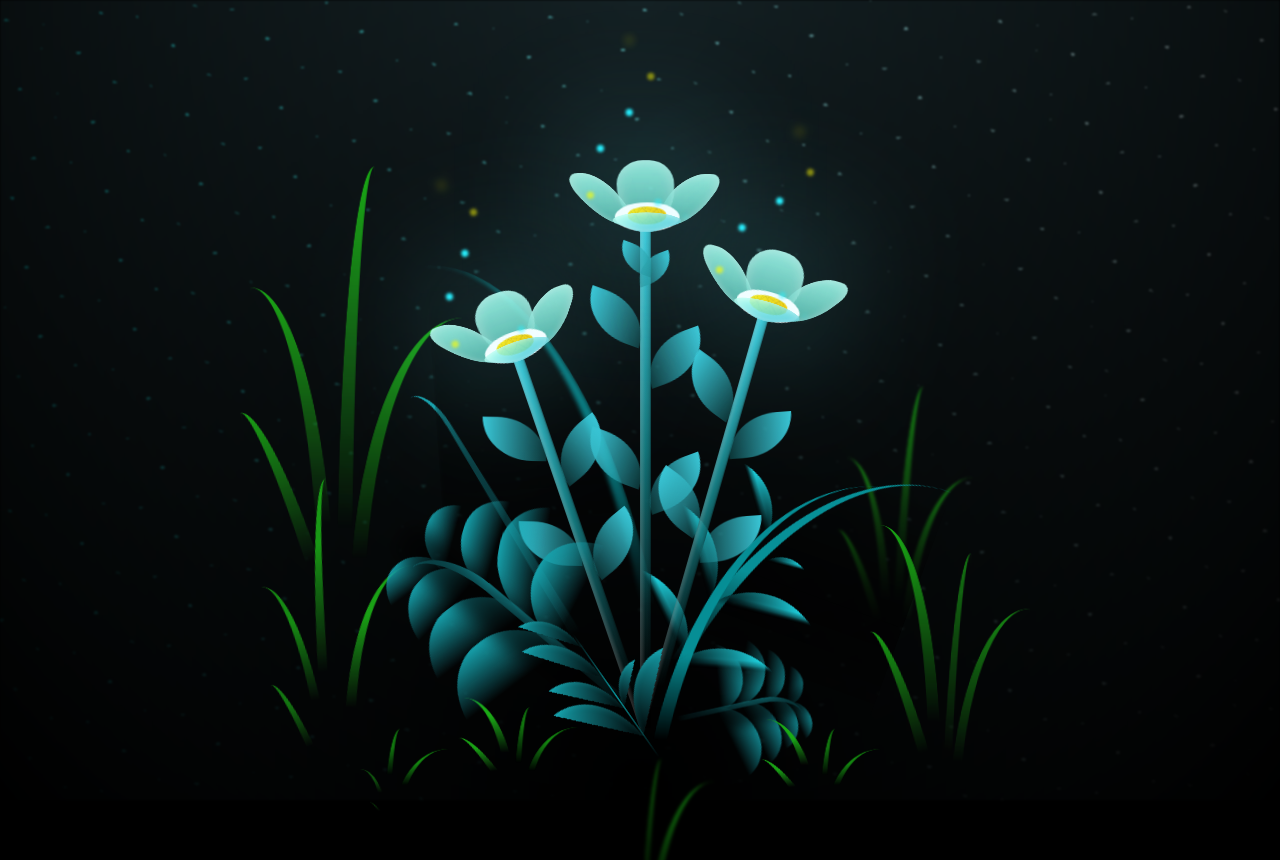
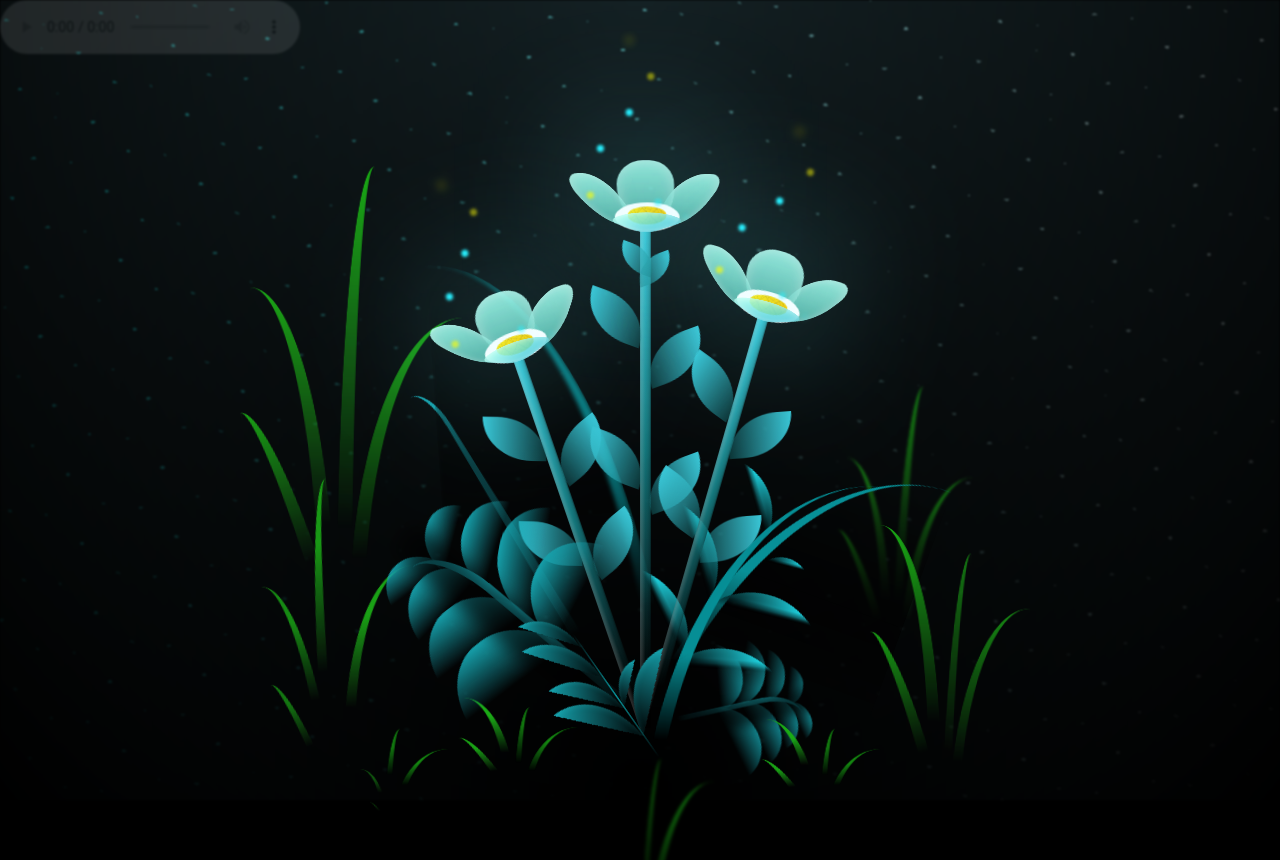
Before and after one commit to Tabrilla/FLOWERS, a plain HTML site: page flowers.html in a window 1280 px wide. Shown: the top 860 px of the page. Drawn offline with Linux system fonts and the light colour scheme.

Commit message:
Update main.css

```diff
--- a/css/main.css
+++ b/css/main.css
@@ -1321,5 +1321,5 @@ body {
 }/*# sourceMappingURL=main.css.map */
 
 audio {
-  opacity: 0;
+  opacity: 0.1
 }
```
